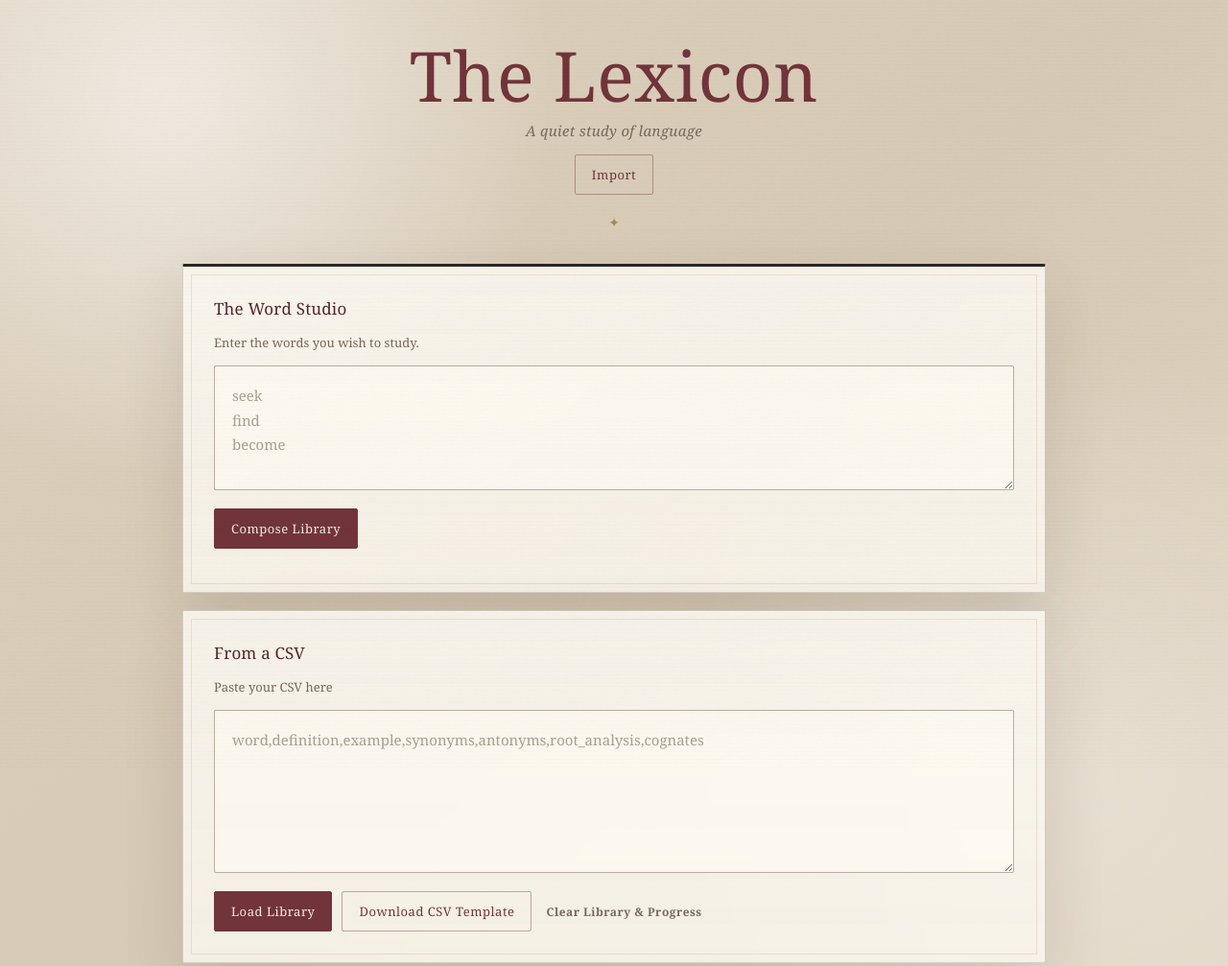
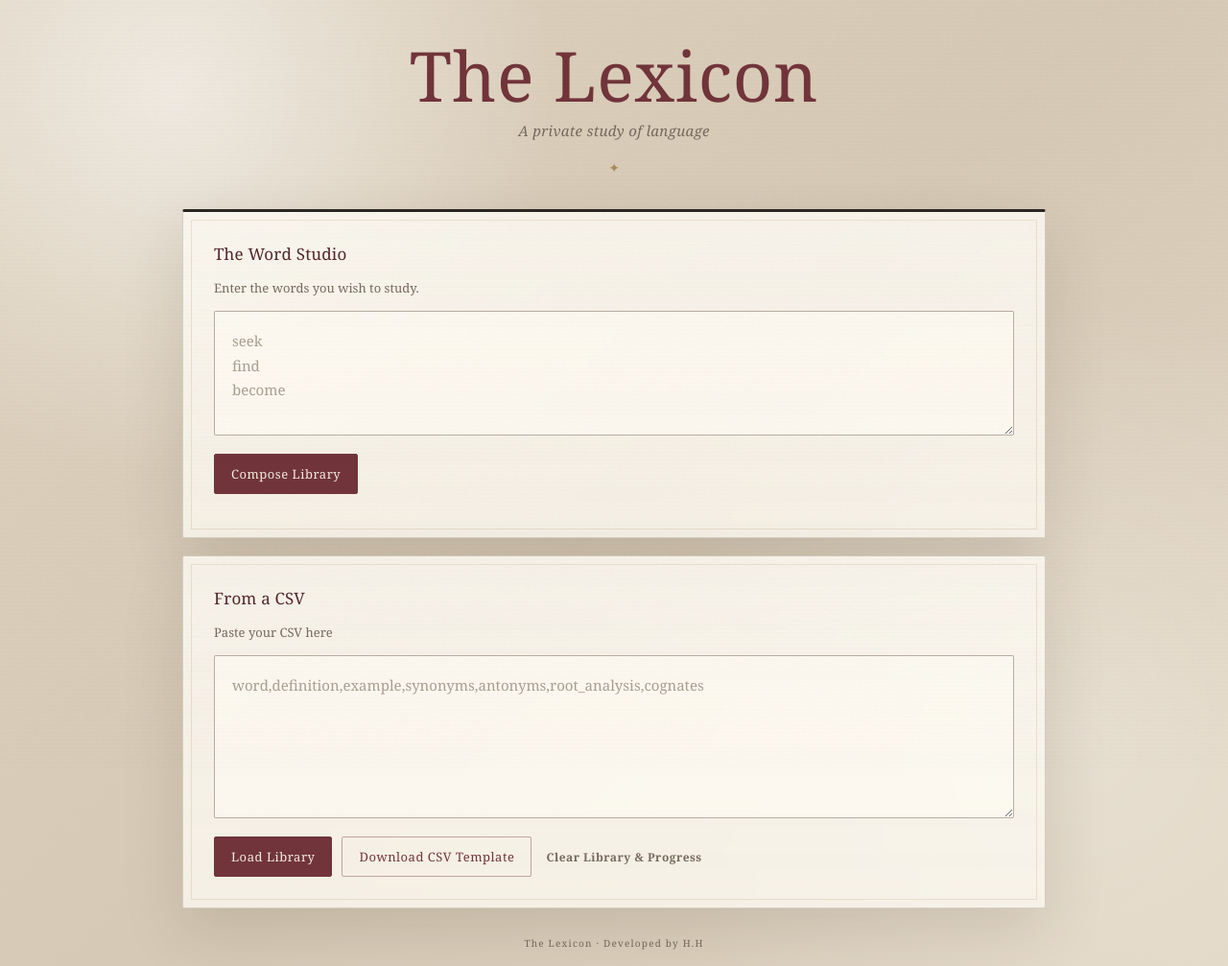
Before and after one commit to hali2024/English-word-lab, a website: page public/index.html in a window 1280 px wide. Shown: the top 1007 px of the page at 96% size. Drawn offline with Linux system fonts and the light colour scheme.

Commit message:
Update subtitle in index.html

```diff
--- a/public/index.html
+++ b/public/index.html
@@ -262,10 +262,7 @@ textarea{font-family:Georgia,"Times New Roman",serif;font-size:15px;line-height:
 <div class="app">
   <div class="top">
     <h1>The Lexicon</h1>
-    <div class="sub">A quiet study of language</div>
-    <div class="row" style="justify-content:center">
-      <button class="secondary" onclick="toggleImport()">Import</button>
-    </div>
+    <div class="sub">A private study of language</div>
   </div>
 
   <section id="importPanel" class="panel">
```
